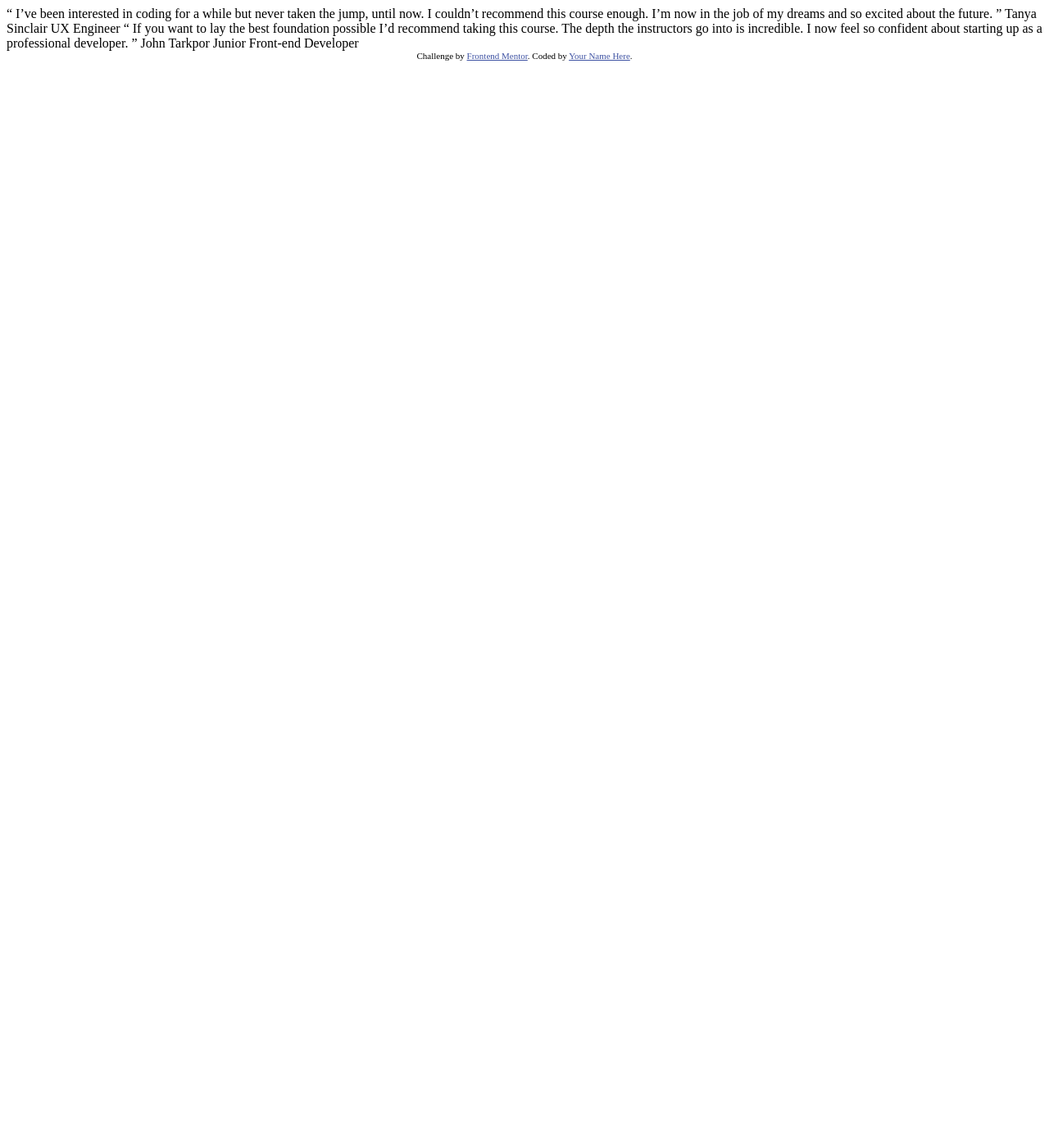
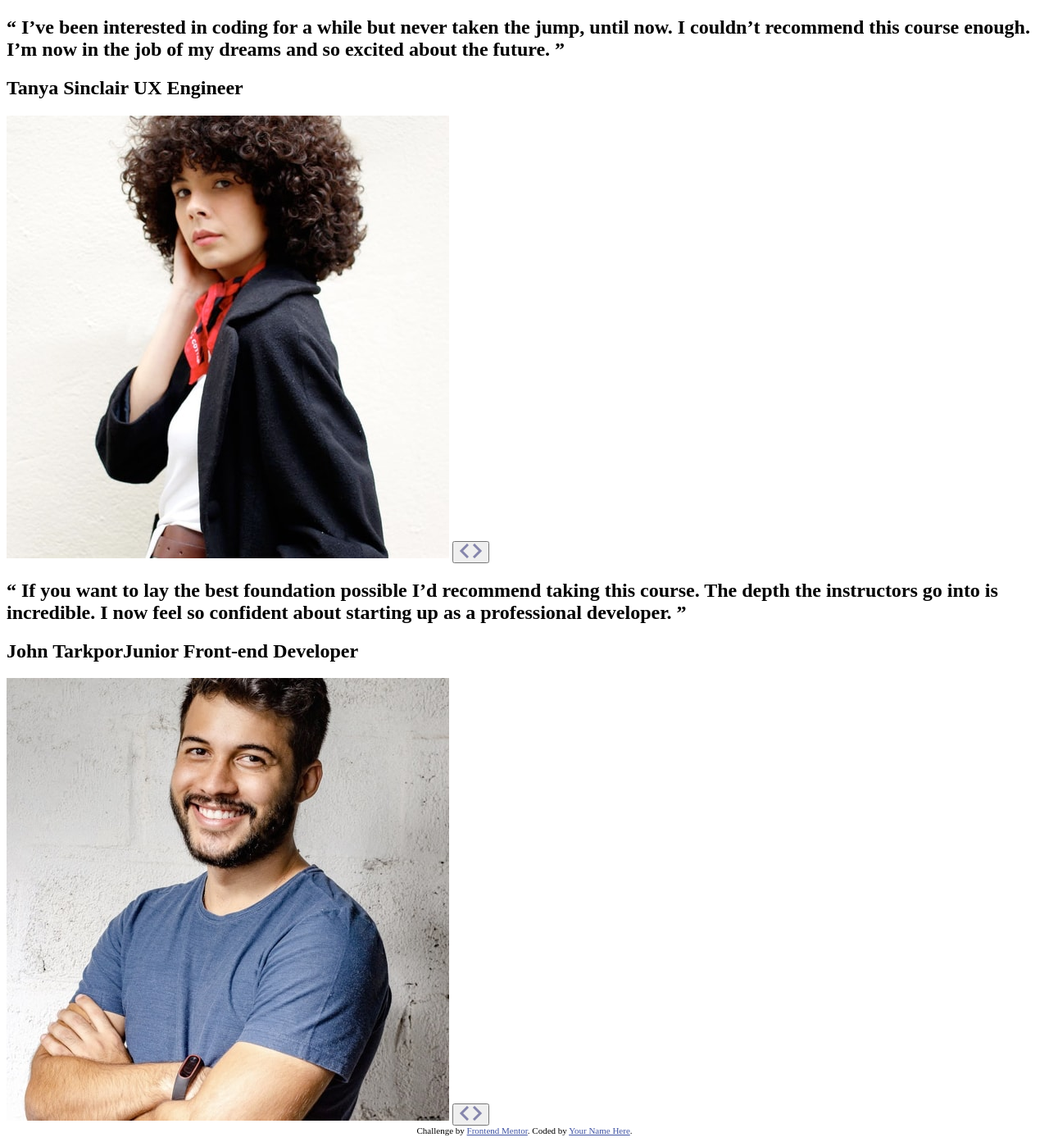
Before and after one commit to hannah-saurusrex/testimonials-slider, a plain HTML site: page index.html in a window 1280 px wide. Shown: the whole page at 82% size. Before the commit the page ends 800 px from the top, so only its background shows below. Drawn offline with Linux system fonts and the light colour scheme.

Commit message:
built out structure of html page, and added footer attribute styling to css file

```diff
--- a/index.html
+++ b/index.html
@@ -1,38 +1,62 @@
 <!DOCTYPE html>
 <html lang="en">
 	<head>
-  <meta charset="UTF-8">
-  <meta name="viewport" content="width=device-width, initial-scale=1.0"> <!-- displays site properly based on user's device -->
+		<meta charset="UTF-8" />
+		<meta name="viewport" content="width=device-width, initial-scale=1.0" />
+		<!-- displays site properly based on user's device -->
 
-  <link rel="icon" type="image/png" sizes="32x32" href="./images/favicon-32x32.png">
+		<link
+			rel="icon"
+			type="image/png"
+			sizes="32x32"
+			href="./images/favicon-32x32.png"
+		/>
+		<link rel="stylesheet" href="style.css" />
 
 		<title>Frontend Mentor | Coding Bootcamp Testimonials Slider</title>
-
-  <!-- Feel free to remove these styles or customise in your own stylesheet 👍 -->
-  <style>
-    .attribution { font-size: 11px; text-align: center; }
-    .attribution a { color: hsl(228, 45%, 44%); }
-  </style>
 	</head>
 	<body>
+		<section class="container">
+			<div>
+				<h1>
+					“ I’ve been interested in coding for a while but never taken the jump,
+					until now. I couldn’t recommend this course enough. I’m now in the job
+					of my dreams and so excited about the future. ”
+				</h1>
+				<h2><span>Tanya Sinclair</span> UX Engineer</h2>
+			</div>
+			<div>
+				<img src="images/image-tanya.jpg" alt="tanya headshot" />
+				<button class="btn">
+					<img src="images/icon-prev.svg" alt="arrow pointing left" />
+					<img src="images/icon-next.svg" alt="arrow pointing right" />
+				</button>
+			</div>
+		</section>
 
-  “ I’ve been interested in coding for a while but never taken the jump, until now.
-  I couldn’t recommend this course enough. I’m now in the job of my dreams and so
-  excited about the future. ”
-
-  Tanya Sinclair
-  UX Engineer
-
-  “ If you want to lay the best foundation possible I’d recommend taking this course.
-  The depth the instructors go into is incredible. I now feel so confident about
-  starting up as a professional developer. ”
-
-  John Tarkpor
-  Junior Front-end Developer
+		<section class="container">
+			<div>
+				<h1>
+					“ If you want to lay the best foundation possible I’d recommend taking
+					this course. The depth the instructors go into is incredible. I now
+					feel so confident about starting up as a professional developer. ”
+				</h1>
+				<h2><span>John Tarkpor</span>Junior Front-end Developer</h2>
+			</div>
+			<div>
+				<img src="images/image-john.jpg" alt="john headshot" />
+				<button class="btn">
+					<img src="images/icon-prev.svg" alt="arrow pointing left" />
+					<img src="images/icon-next.svg" alt="arrow pointing right" />
+				</button>
+			</div>
+		</section>
 
 		<div class="attribution">
-    Challenge by <a href="https://www.frontendmentor.io?ref=challenge" target="_blank">Frontend Mentor</a>.
-    Coded by <a href="#">Your Name Here</a>.
+			Challenge by
+			<a href="https://www.frontendmentor.io?ref=challenge" target="_blank"
+				>Frontend Mentor</a
+			>. Coded by <a href="#">Your Name Here</a>.
 		</div>
 	</body>
 </html>
--- /dev/null
+++ b/style.css
@@ -0,0 +1,8 @@
+/* footer styles */
+.attribution {
+	font-size: 11px;
+	text-align: center;
+}
+.attribution a {
+	color: hsl(228, 45%, 44%);
+}
```
Also changed, not shown: 1 other file. Lines whose indentation alone changed are shown as unchanged.
